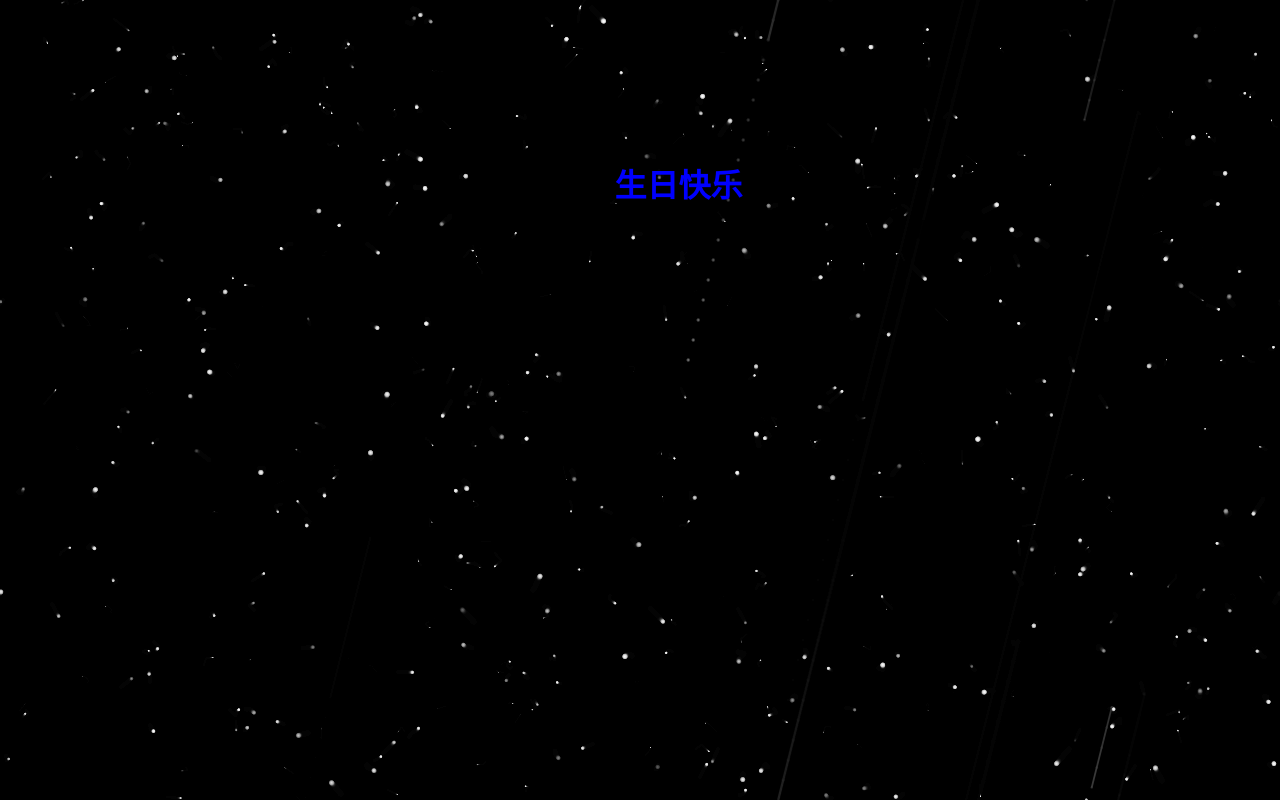
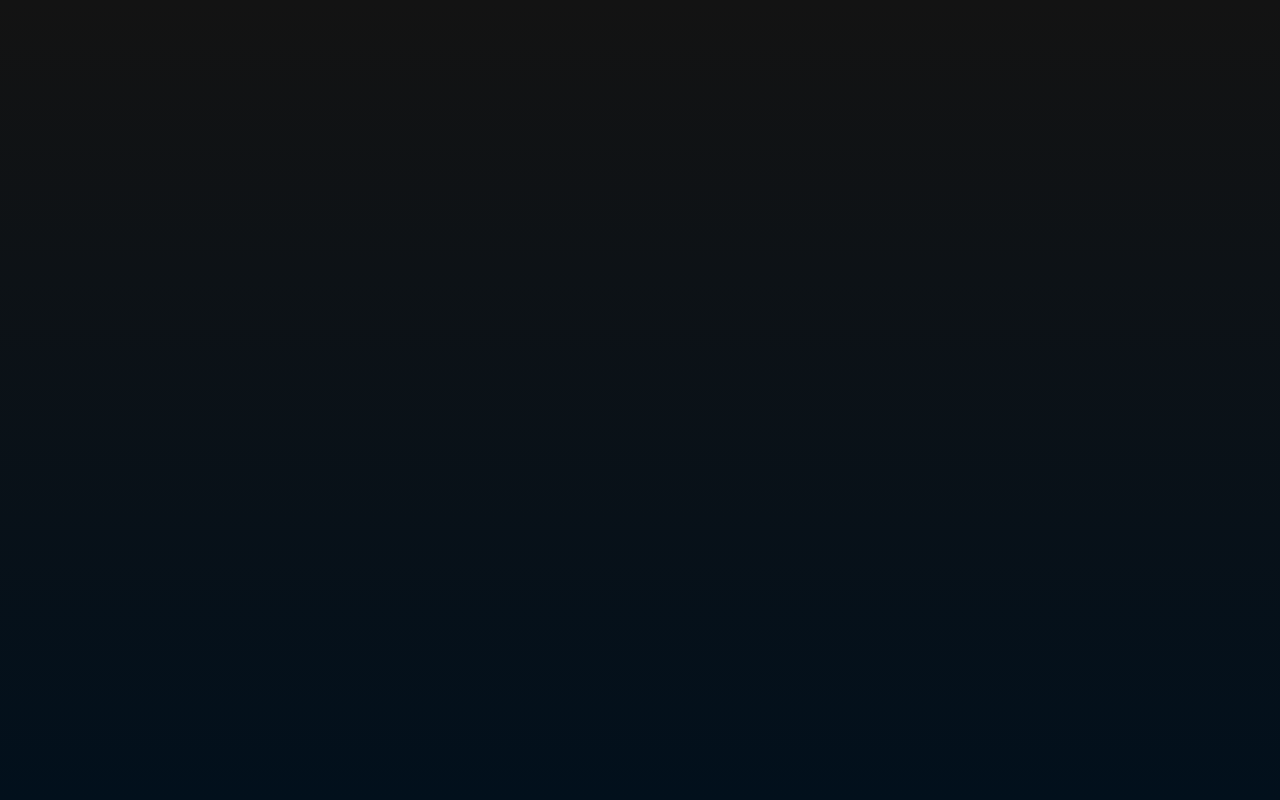
Before and after one commit to ywg18538647835/ywg18538647835.github.io, a plain HTML site: page aaa.html in a window 1280 px wide. Drawn offline with Linux system fonts and the light colour scheme.

Commit message:
Update aaa.html

```diff
--- a/aaa.html
+++ b/aaa.html
@@ -22,7 +22,7 @@
 
 	<canvas id="canvas">你的浏览器不支持canvas</canvas>
 </div>
-<h1 style="color:blue;position: absolute;left:48%;top:20%;">生日快乐</h1>
+<h1 style="color:blue;position: absolute;left:48%;top:20%;"></h1>
 <audio autoplay="autopaly"  src="1.mp3">
     <source />
 <script>
@@ -65,6 +65,7 @@
 	}
 
 	function render(){
+		return;
 		context.fillStyle = 'rgba(0,0,0,0.1)';
 		context.fillRect(0,0,WINDOW_WIDTH,WINDOW_HEIGHT);
 		// context.clearRect(0,0,WINDOW_WIDTH,WINDOW_HEIGHT)
```
